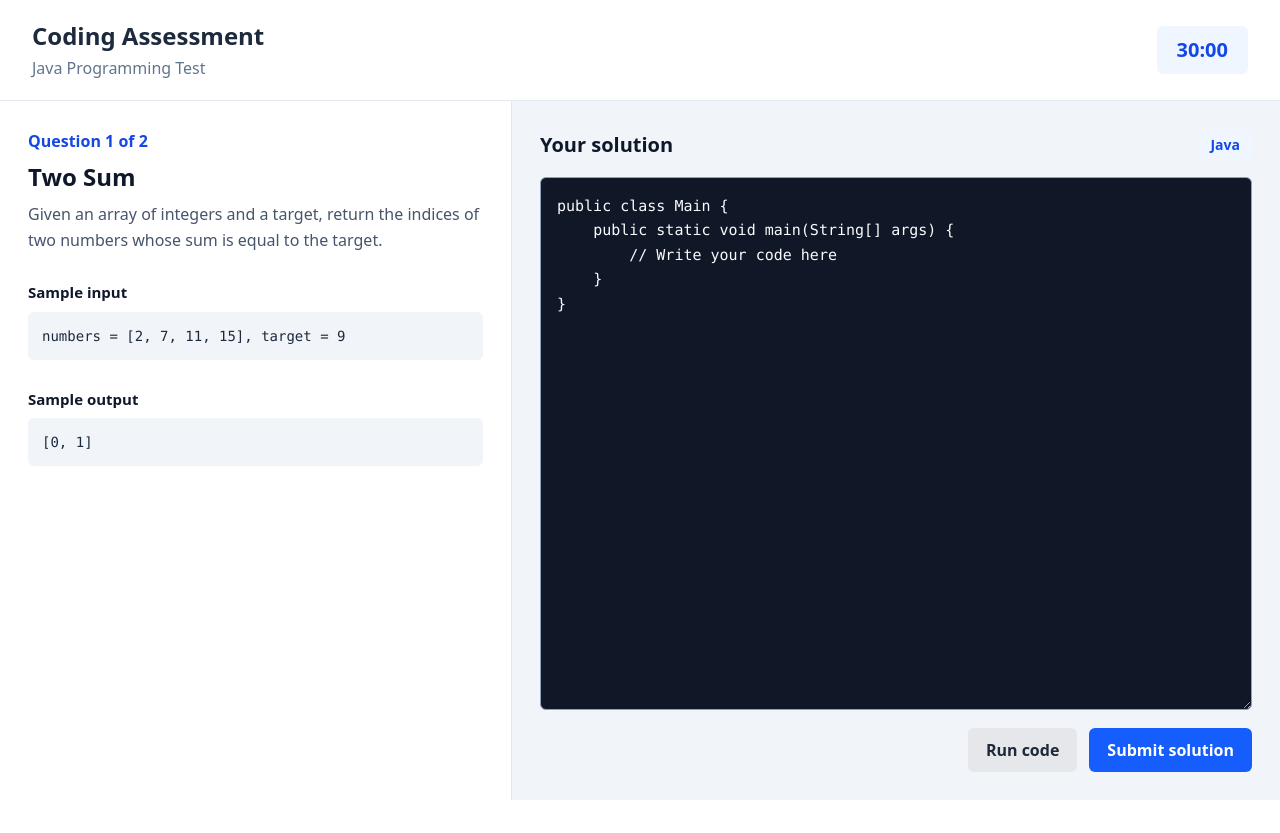
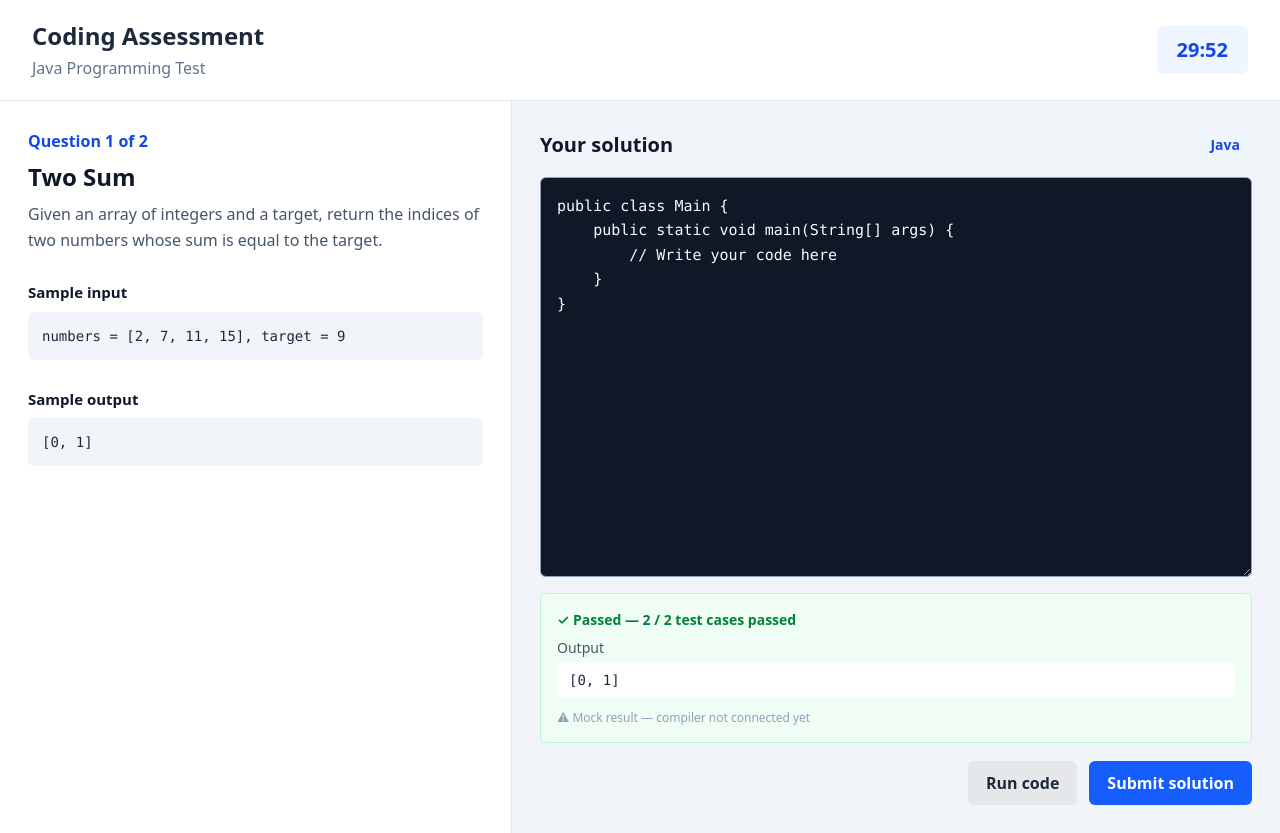
Before and after one commit to Sanjeev1393/Coding-Platform, a React app in the folder frontend/: page / in a window 1280 px wide. Both pictures are taken after a click on the button "Run code". Before the commit the page ends 800 px from the top, so only its background shows below. Built offline with nearby package versions, Linux system fonts and the light colour scheme; the HTML template or start-up script is replaced by a standard one.

Commit message:
Add timer and mock code execution flow

```diff
--- a/frontend/src/App.jsx
+++ b/frontend/src/App.jsx
@@ -1,59 +1,89 @@
-const question = {
-  number: 1,
-  title: "Two Sum",
-  description:
-    "Given an array of integers and a target, return the indices of two numbers whose sum is equal to the target.",
-  sampleInput: "numbers = [2, 7, 11, 15], target = 9",
-  sampleOutput: "[0, 1]",
-};
-
-const INITIAL_CODE = `public class Main {
-    public static void main(String[] args) {
-        // Write your code here
-    }
-}`;
+import { useEffect, useState } from "react";
+import {
+  ASSESSMENT_DURATION_SECONDS,
+  INITIAL_CODE,
+  question,
+} from "./constants";
+import AssessmentHeader from "./components/AssessmentHeader";
+import QuestionPanel from "./components/QuestionPanel";
+import OutputPanel from "./components/OutputPanel";
+import ConfirmDialog from "./components/ConfirmDialog";
 
 function App() {
+  const [code, setCode] = useState(INITIAL_CODE);
+  const [timeLeft, setTimeLeft] = useState(ASSESSMENT_DURATION_SECONDS);
+  const [isRunning, setIsRunning] = useState(false);
+  const [result, setResult] = useState(null);
+  const [error, setError] = useState("");
+  const [showConfirmDialog, setShowConfirmDialog] = useState(false);
+  const [isSubmitted, setIsSubmitted] = useState(false);
+
+  useEffect(() => {
+    if (timeLeft <= 0) return;
+
+    const timerId = setTimeout(() => {
+      setTimeLeft((prev) => prev - 1);
+    }, 1000);
+
+    return () => clearTimeout(timerId);
+  }, [timeLeft]);
+
+  const minutes = Math.floor(timeLeft / 60);
+  const seconds = timeLeft % 60;
+  const formattedTime = `${String(minutes).padStart(2, "0")}:${String(seconds).padStart(2, "0")}`;
+
+  const handleRunCode = () => {
+    if (code.trim() === "") {
+      setResult(null);
+      setError("Editor is empty. Please write your solution before running.");
+      return;
+    }
+
+    setIsRunning(true);
+    setResult(null);
+    setError("");
+
+    // Simulate ~1 second of "compilation / execution"
+    setTimeout(() => {
+      setResult({ status: "Passed", testCases: "2 / 2", output: "[0, 1]" });
+      setIsRunning(false);
+    }, 1000);
+  };
+
+  const handleSubmitClick = () => {
+    if (code.trim() === "") {
+      setError("Editor is empty. Please write your solution before submitting.");
+      return;
+    }
+    setError("");
+    setShowConfirmDialog(true);
+  };
+
+  const handleConfirmSubmit = () => {
+    setShowConfirmDialog(false);
+    setIsSubmitted(true);
+  };
+
+  const handleCancelSubmit = () => {
+    setShowConfirmDialog(false);
+  };
+
+  // Disable all interaction once submitted or while code is running
+  const isLocked = isSubmitted || isRunning;
+
   return (
     <main className="flex min-h-screen flex-col bg-slate-100 text-slate-800">
-      <header className="flex items-center justify-between border-b border-slate-200 bg-white px-8 py-5">
-        <div>
-          <h1 className="text-2xl font-bold">Coding Assessment</h1>
-          <p className="mt-1 text-slate-500">Java Programming Test</p>
-        </div>
+      <AssessmentHeader formattedTime={formattedTime} />
 
-        <div className="rounded-md bg-blue-50 px-5 py-2.5 text-xl font-semibold text-blue-700 tabular-nums">
-          30:00
-        </div>
-      </header>
+      {showConfirmDialog && (
+        <ConfirmDialog
+          onConfirm={handleConfirmSubmit}
+          onCancel={handleCancelSubmit}
+        />
+      )}
 
       <div className="grid flex-1 grid-cols-1 md:grid-cols-5">
-        <section className="border-b border-slate-200 bg-white p-7 md:col-span-2 md:border-b-0 md:border-r">
-          <p className="font-semibold text-blue-700">
-            Question {question.number} of 2
-          </p>
-
-          <h2 className="mt-2 text-2xl font-bold text-slate-900">
-            {question.title}
-          </h2>
-          <p className="mt-2 leading-relaxed text-slate-600">
-            {question.description}
-          </p>
-
-          <h3 className="mt-7 mb-2 text-[15px] font-semibold text-slate-900">
-            Sample input
-          </h3>
-          <pre className="rounded-md bg-slate-100 p-3.5 font-mono text-sm whitespace-pre-wrap text-slate-800">
-            {question.sampleInput}
-          </pre>
-
-          <h3 className="mt-7 mb-2 text-[15px] font-semibold text-slate-900">
-            Sample output
-          </h3>
-          <pre className="rounded-md bg-slate-100 p-3.5 font-mono text-sm whitespace-pre-wrap text-slate-800">
-            {question.sampleOutput}
-          </pre>
-        </section>
+        <QuestionPanel question={question} />
 
         <section className="flex flex-col p-7 md:col-span-3">
           <div className="flex items-center justify-between">
@@ -64,23 +94,42 @@ function App() {
           </div>
 
           <textarea
-            className="mt-4 min-h-[400px] flex-1 resize-y rounded-md border border-slate-400 bg-gray-900 p-4 font-mono text-[15px] leading-relaxed text-gray-50 focus:border-blue-500 focus:outline-none focus:ring-2 focus:ring-blue-500/20"
-            defaultValue={INITIAL_CODE}
+            className="mt-4 min-h-[400px] flex-1 resize-y rounded-md border border-slate-400 bg-gray-900 p-4 font-mono text-[15px] leading-relaxed text-gray-50 focus:border-blue-500 focus:outline-none focus:ring-2 focus:ring-blue-500/20 disabled:cursor-not-allowed disabled:opacity-60"
+            value={code}
+            onChange={(e) => setCode(e.target.value)}
             spellCheck={false}
             aria-label="Code editor"
+            disabled={isSubmitted}
           />
+
+          {isSubmitted ? (
+            <div className="mt-4 rounded-md border border-green-200 bg-green-50 p-4">
+              <p className="font-semibold text-green-700">
+                ✓ Solution submitted successfully.
+              </p>
+              <p className="mt-1 text-sm text-slate-500">
+                Your code has been recorded. You may close this window.
+              </p>
+            </div>
+          ) : (
+            <OutputPanel result={result} error={error} />
+          )}
 
           <div className="mt-4.5 flex justify-end gap-3">
             <button
               type="button"
-              className="cursor-pointer rounded-md bg-gray-200 px-4.5 py-2.5 font-semibold text-gray-800 transition hover:bg-gray-300"
+              onClick={handleRunCode}
+              disabled={isLocked}
+              className="cursor-pointer rounded-md bg-gray-200 px-4.5 py-2.5 font-semibold text-gray-800 transition hover:bg-gray-300 disabled:cursor-not-allowed disabled:opacity-50"
             >
-              Run code
+              {isRunning ? "Running…" : "Run code"}
             </button>
 
             <button
               type="button"
-              className="cursor-pointer rounded-md bg-blue-600 px-4.5 py-2.5 font-semibold text-white transition hover:bg-blue-700"
+              onClick={handleSubmitClick}
+              disabled={isLocked}
+              className="cursor-pointer rounded-md bg-blue-600 px-4.5 py-2.5 font-semibold text-white transition hover:bg-blue-700 disabled:cursor-not-allowed disabled:opacity-50"
             >
               Submit solution
             </button>
--- /dev/null
+++ b/frontend/src/components/AssessmentHeader.jsx
@@ -0,0 +1,16 @@
+function AssessmentHeader({ formattedTime }) {
+  return (
+    <header className="flex items-center justify-between border-b border-slate-200 bg-white px-8 py-5">
+      <div>
+        <h1 className="text-2xl font-bold">Coding Assessment</h1>
+        <p className="mt-1 text-slate-500">Java Programming Test</p>
+      </div>
+
+      <div className="rounded-md bg-blue-50 px-5 py-2.5 text-xl font-semibold text-blue-700 tabular-nums">
+        {formattedTime}
+      </div>
+    </header>
+  );
+}
+
+export default AssessmentHeader;
--- /dev/null
+++ b/frontend/src/components/ConfirmDialog.jsx
@@ -0,0 +1,32 @@
+function ConfirmDialog({ onConfirm, onCancel }) {
+  return (
+    <div className="fixed inset-0 z-50 flex items-center justify-center bg-black/40 backdrop-blur-sm">
+      <div className="w-full max-w-sm rounded-xl bg-white p-6 shadow-xl">
+        <h3 className="text-lg font-bold text-slate-900">Submit solution?</h3>
+        <p className="mt-2 text-sm text-slate-600">
+          You will not be able to edit your code after submission. Are you sure
+          you want to submit?
+        </p>
+
+        <div className="mt-6 flex justify-end gap-3">
+          <button
+            type="button"
+            onClick={onCancel}
+            className="cursor-pointer rounded-md bg-gray-100 px-4 py-2 text-sm font-semibold text-gray-700 transition hover:bg-gray-200"
+          >
+            Cancel
+          </button>
+          <button
+            type="button"
+            onClick={onConfirm}
+            className="cursor-pointer rounded-md bg-blue-600 px-4 py-2 text-sm font-semibold text-white transition hover:bg-blue-700"
+          >
+            Yes, submit
+          </button>
+        </div>
+      </div>
+    </div>
+  );
+}
+
+export default ConfirmDialog;
--- /dev/null
+++ b/frontend/src/components/OutputPanel.jsx
@@ -0,0 +1,29 @@
+function OutputPanel({ result, error }) {
+  if (!result && !error) return null;
+
+  if (error) {
+    return (
+      <div className="mt-4 rounded-md border border-red-200 bg-red-50 p-4">
+        <p className="text-sm font-semibold text-red-700">Validation error</p>
+        <p className="mt-1 text-sm text-red-600">{error}</p>
+      </div>
+    );
+  }
+
+  return (
+    <div className="mt-4 rounded-md border border-green-200 bg-green-50 p-4">
+      <p className="text-sm font-semibold text-green-700">
+        ✓ {result.status} — {result.testCases} test cases passed
+      </p>
+      <p className="mt-2 text-sm text-slate-600">Output</p>
+      <pre className="mt-1 rounded-md bg-white px-3 py-2 font-mono text-sm text-slate-800">
+        {result.output}
+      </pre>
+      <p className="mt-3 text-xs text-slate-400">
+        ⚠ Mock result — compiler not connected yet
+      </p>
+    </div>
+  );
+}
+
+export default OutputPanel;
--- /dev/null
+++ b/frontend/src/components/QuestionPanel.jsx
@@ -0,0 +1,32 @@
+function QuestionPanel({ question }) {
+  return (
+    <section className="border-b border-slate-200 bg-white p-7 md:col-span-2 md:border-b-0 md:border-r">
+      <p className="font-semibold text-blue-700">
+        Question {question.number} of 2
+      </p>
+
+      <h2 className="mt-2 text-2xl font-bold text-slate-900">
+        {question.title}
+      </h2>
+      <p className="mt-2 leading-relaxed text-slate-600">
+        {question.description}
+      </p>
+
+      <h3 className="mt-7 mb-2 text-[15px] font-semibold text-slate-900">
+        Sample input
+      </h3>
+      <pre className="rounded-md bg-slate-100 p-3.5 font-mono text-sm whitespace-pre-wrap text-slate-800">
+        {question.sampleInput}
+      </pre>
+
+      <h3 className="mt-7 mb-2 text-[15px] font-semibold text-slate-900">
+        Sample output
+      </h3>
+      <pre className="rounded-md bg-slate-100 p-3.5 font-mono text-sm whitespace-pre-wrap text-slate-800">
+        {question.sampleOutput}
+      </pre>
+    </section>
+  );
+}
+
+export default QuestionPanel;
--- /dev/null
+++ b/frontend/src/constants.js
@@ -0,0 +1,16 @@
+export const ASSESSMENT_DURATION_SECONDS = 30 * 60;
+
+export const question = {
+  number: 1,
+  title: "Two Sum",
+  description:
+    "Given an array of integers and a target, return the indices of two numbers whose sum is equal to the target.",
+  sampleInput: "numbers = [2, 7, 11, 15], target = 9",
+  sampleOutput: "[0, 1]",
+};
+
+export const INITIAL_CODE = `public class Main {
+    public static void main(String[] args) {
+        // Write your code here
+    }
+}`;
```
Also changed, not shown: 1 other file (tests, documents, lock files or other folders).
